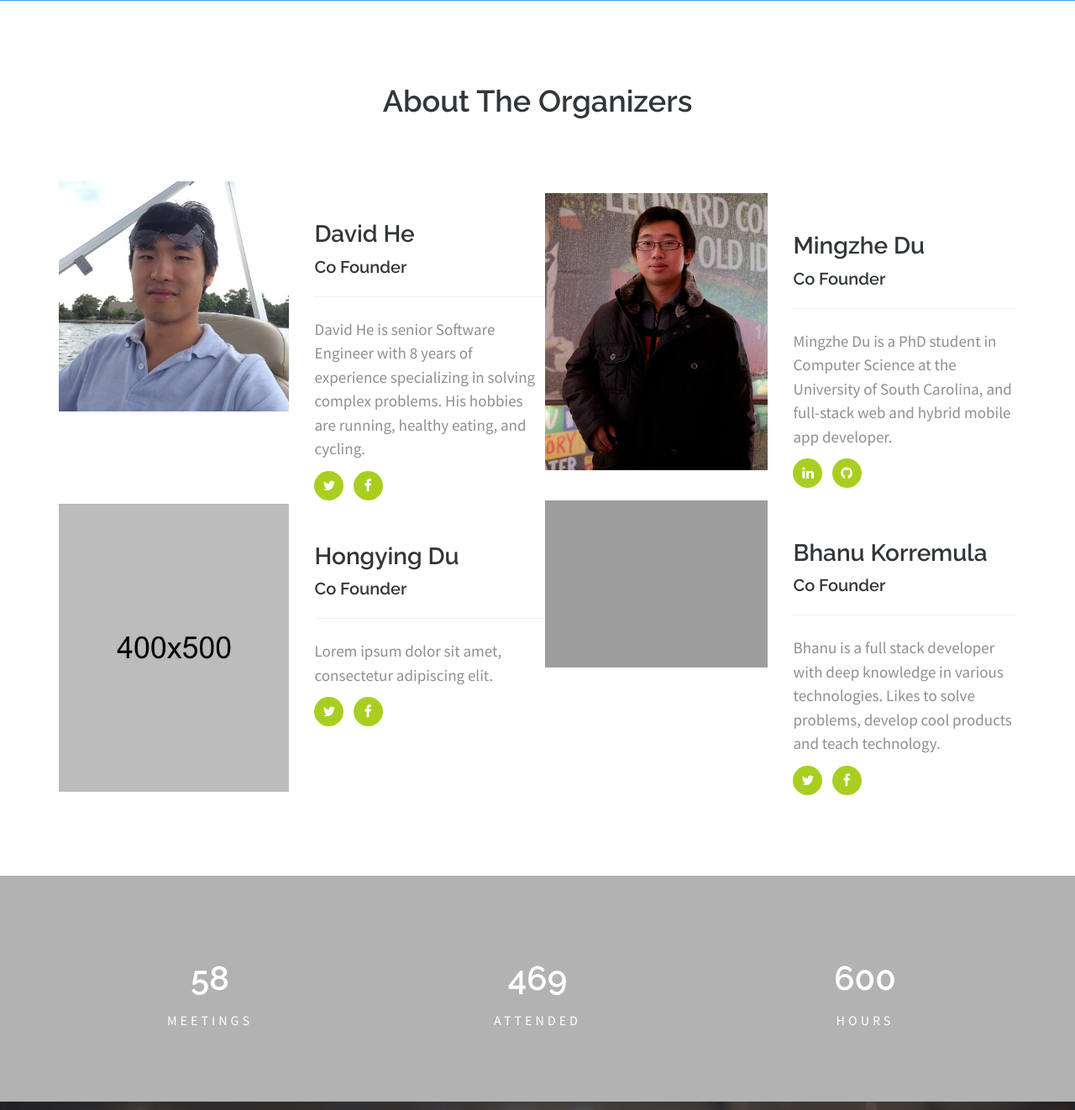
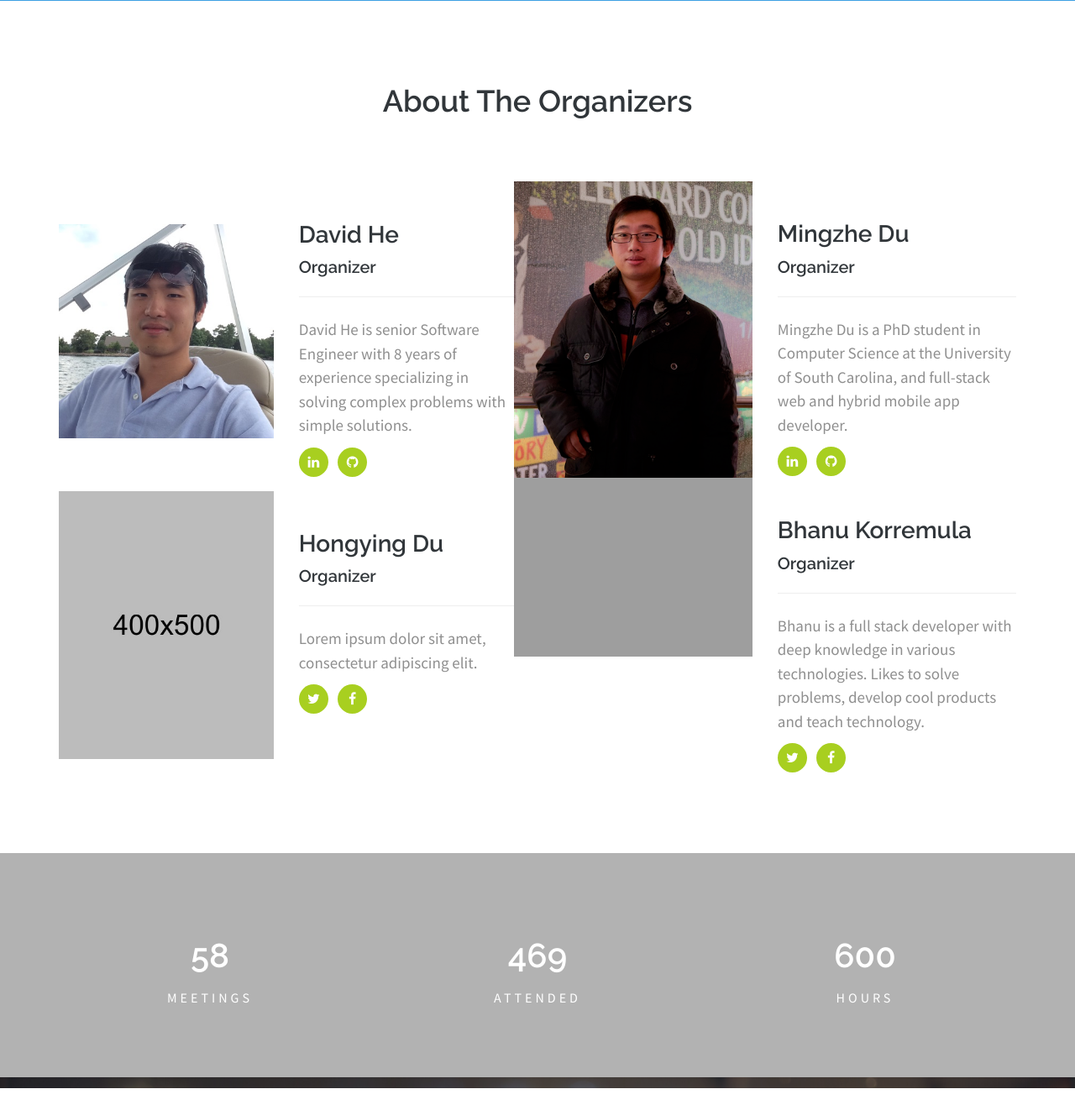
Before and after one commit to hedukor/hedukor.com, a Python web app: template src/templates/index.html in a window 1280 px wide. Shown: the part 1652-2974 px from the top of the page at 84% size. Run offline with Jinja, Linux system fonts and the light colour scheme; the template is opened without the code that fills it, so the values that code supplies are empty; grey boxes are pictures that could not be loaded.

Commit message:
updated david social links and changed co founder

```diff
--- a/src/templates/index.html
+++ b/src/templates/index.html
@@ -203,20 +203,20 @@
     <!--host info-->
 
     <div class="row">
-      <div class="col-md-6 text-center"> <img src="static/img/david.jpg" alt="Host Name"> </div>
+      <div class="col-md-6 text-center" style="top: 50px;"> <img src="static/img/david.jpg" alt="Host Name"> </div>
       <div class="col-md-6">
         <article>
           <h4>David He</h4>
-          <h5>Co Founder</h5>
+          <h5>Organizer</h5>
           <hr>
-          <p>David He is senior Software Engineer with 8 years of experience specializing in solving complex problems. His hobbies are running, healthy eating, and cycling.</p>
+          <p>David He is senior Software Engineer with 8 years of experience specializing in solving complex problems with simple solutions. </p>
           <!--<img src="static/img/signature.png" alt="Host signature" class="signature">-->
 
           <!--social-->
 
-          <ul class="social">
-            <li><a href="https://twitter.com/" target="_blank"><i class="fa fa-twitter"></i></a></li>
-            <li><a href="https://www.facebook.com/" target="_blank"><i class="fa fa-facebook"></i></a></li>
+           <ul class="social">
+            <li><a href="https://www.linkedin.com/in/davidxhe" target="_blank"><i class="fa fa-linkedin"></i></a></li>
+            <li><a href="https://github.com/beetz12" target="_blank"><i class="fa fa-github"></i></a></li>
           </ul>
 
           <!--social end-->
@@ -234,7 +234,7 @@
       <div class="col-md-6">
         <article>
           <h4>Mingzhe Du</h4>
-          <h5>Co Founder</h5>
+          <h5>Organizer</h5>
           <hr>
           <p>Mingzhe Du is a PhD student in Computer Science at the University of South Carolina, and full-stack web and hybrid mobile app developer.</p>
           <!--<img src="static/img/signature.png" alt="Host signature" class="signature">-->
@@ -264,7 +264,7 @@
       <div class="col-md-6">
         <article>
           <h4>Hongying Du</h4>
-          <h5>Co Founder</h5>
+          <h5>Organizer</h5>
           <hr>
           <p>Lorem ipsum dolor sit amet, consectetur adipiscing elit.  </p>
           <!--<img src="static/img/signature.png" alt="Host signature" class="signature">-->
@@ -291,7 +291,7 @@
       <div class="col-md-6">
         <article>
           <h4>Bhanu Korremula</h4>
-          <h5>Co Founder</h5>
+          <h5>Organizer</h5>
           <hr>
           <p>Bhanu is a full stack developer with deep knowledge in various technologies. Likes to solve problems, develop cool products and teach technology.</p>
           <!--<img src="static/img/signature.png" alt="Host signature" class="signature">-->
```
Also changed, not shown: 3 other files.
